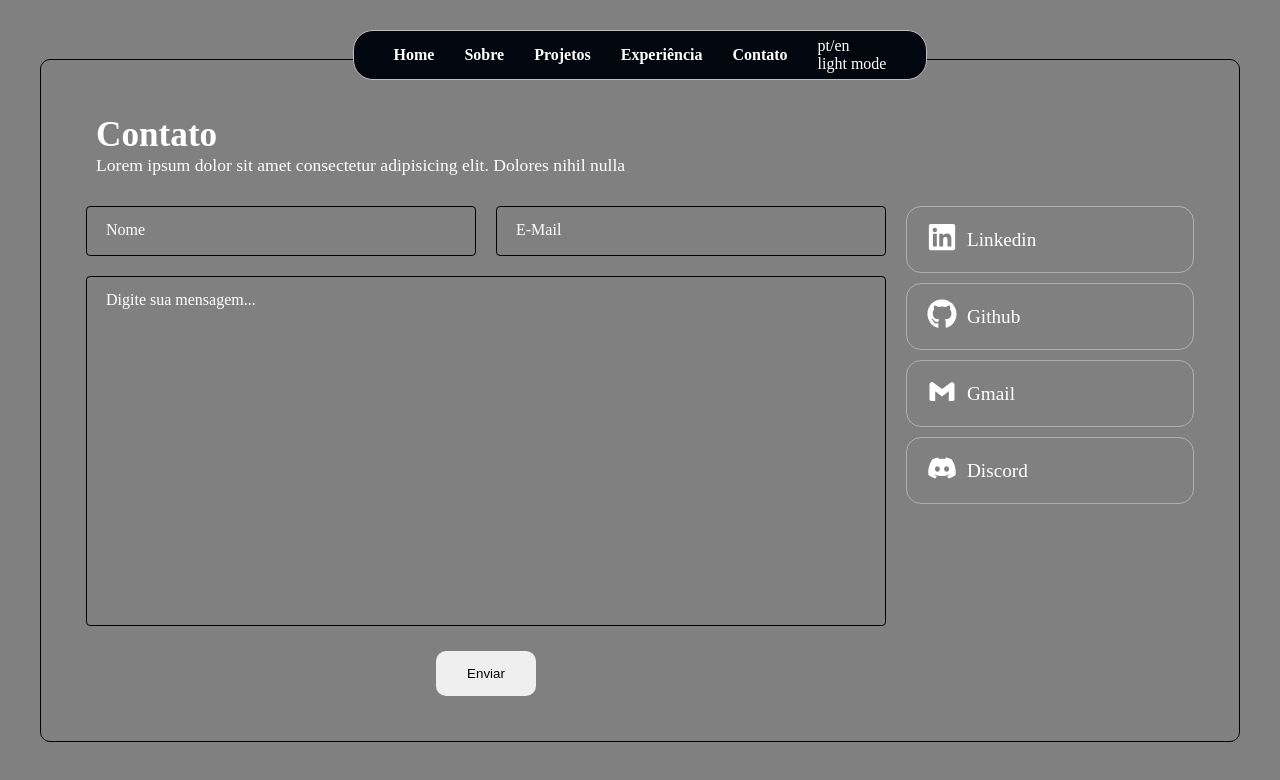
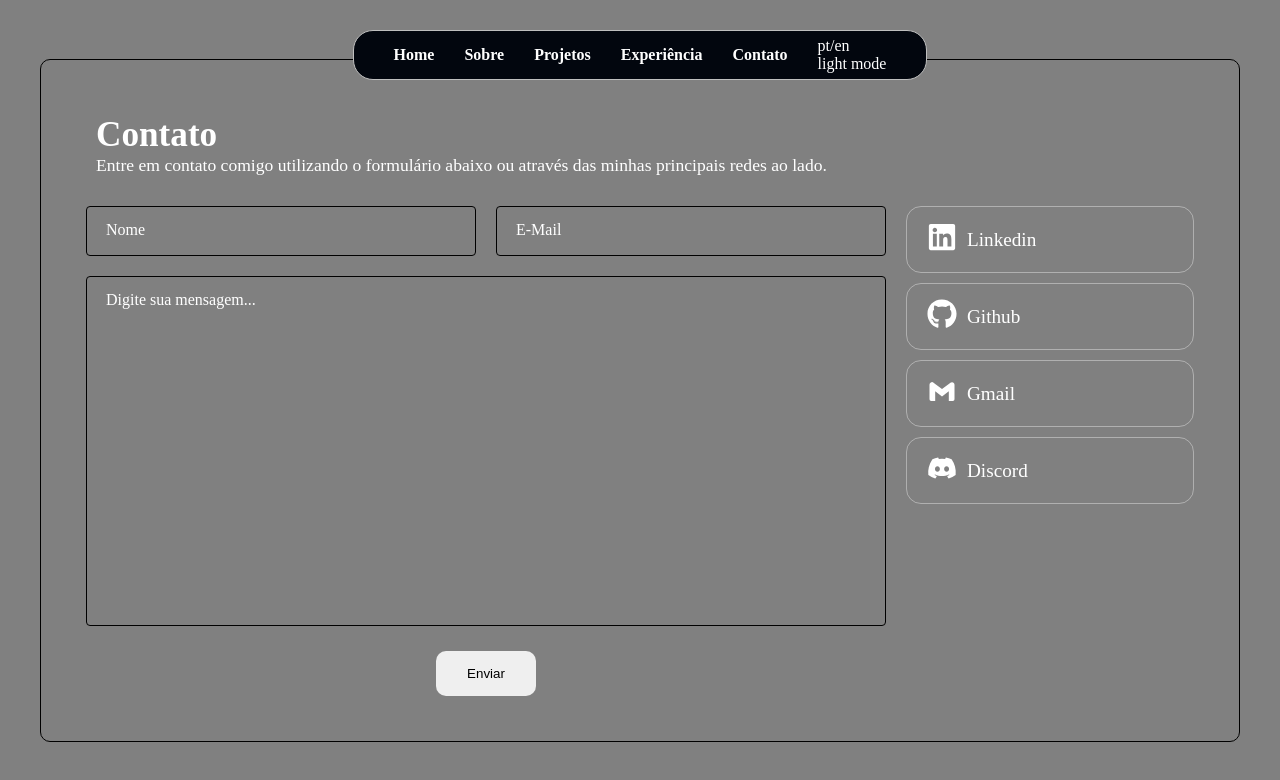
Before and after one commit to edsuuu/edsuuu, a React (Vite) app: page /contato in a window 1280 px wide. Shown: the top 780 px of the page. Built offline with nearby package versions, Linux system fonts and the light colour scheme; the HTML template or start-up script is replaced by a standard one.

Commit message:
Update Phrase

```diff
--- a/src/Components/FormularioContato/index.tsx
+++ b/src/Components/FormularioContato/index.tsx
@@ -5,7 +5,7 @@ export default function FormularioContato() {
         <FormMainContact>
             <TitleFormContact>
                 <h1>Contato</h1>
-                <p>Lorem ipsum dolor sit amet consectetur adipisicing elit. Dolores nihil nulla</p>
+                <p>Entre em contato comigo utilizando o formulário abaixo ou através das minhas principais redes ao lado.</p>
             </TitleFormContact>
             <FormContact action="">
                 <InputGroup>
```
